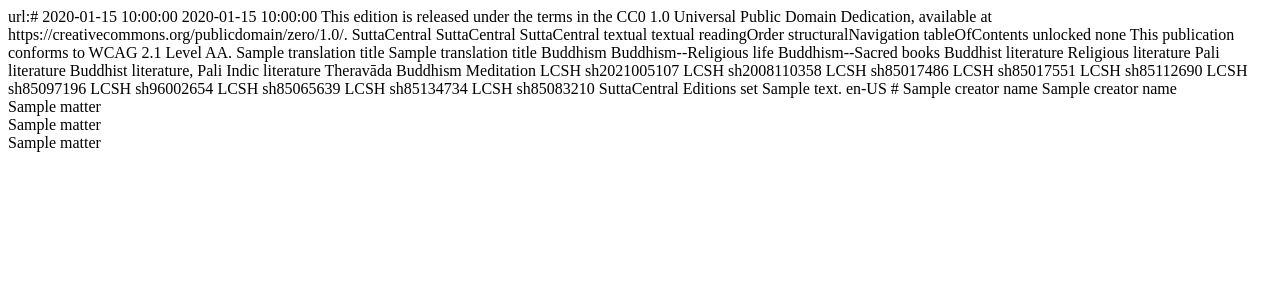
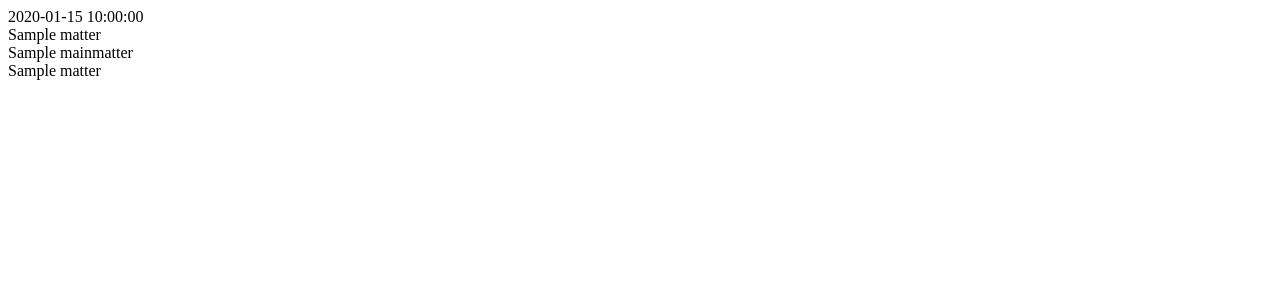
Before and after one commit to suttacentral/publications, a Python web app: template sutta_publisher/src/sutta_publisher/templates/book-template.html in a window 1280 px wide. Shown: the top 300 px of the page. Run offline with Jinja, Linux system fonts and the light colour scheme; the template is opened without the code that fills it: most values are stand-ins (such as "Sample title", 1, 10 or a date in 2020).

Commit message:
Add mainmatter to html file, fix creator's biography, add more details to edition config validator

```diff
--- a/sutta_publisher/src/sutta_publisher/templates/book-template.html
+++ b/sutta_publisher/src/sutta_publisher/templates/book-template.html
@@ -8,69 +8,68 @@
     <meta name="author" content="{{creator_name | safe}}">
     <meta name="viewport" content="width=device-width, initial-scale=1.0">
     <link rel="schema.DC" href="http://purl.org/dc/elements/1.1/">
-    <dc:identifier id="uid">url:{{editions_url | safe}}</dc:identifier>
-    <dc:date>{{created | safe}}</dc:date>
+    <meta name="DC.Identifier" content="{{editions_url | safe}}">
+    <meta name="DC.Date" content="{{created | safe}}">
     <meta property="dcterms:modified">{{updated | safe}}</meta>
-    <dc:rights>This edition is released under the terms in the CC0 1.0 Universal Public Domain Dedication, available at https://creativecommons.org/publicdomain/zero/1.0/.
-    </dc:rights>
-    <dc:publisher id="publisher">SuttaCentral</dc:publisher>
-    <meta property="file-as" refines="#publisher">SuttaCentral</meta>
+    <meta name="DC.Rights" content="This edition is released under the terms in the CC0 1.0 Universal Public Domain Dedication, available at https://creativecommons.org/publicdomain/zero/1.0/.">
+    <meta name="DC.Publisher" content="SuttaCentral">
+{#    <meta property="file-as" refines="#publisher">SuttaCentral</meta>#}
     <link href="http://www.idpf.org/epub/a11y/accessibility-20170105.html#wcag-aa" rel="dcterms:conformsTo" />
-    <meta property="a11y:certifiedBy">SuttaCentral</meta>
-    <meta property="schema:accessMode">textual</meta>
-    <meta property="schema:accessModeSufficient">textual</meta>
-    <meta property="schema:accessibilityFeature">readingOrder</meta>
-    <meta property="schema:accessibilityFeature">structuralNavigation</meta>
-    <meta property="schema:accessibilityFeature">tableOfContents</meta>
-    <meta property="schema:accessibilityFeature">unlocked</meta>
-    <meta property="schema:accessibilityHazard">none</meta>
-    <meta property="schema:accessibilitySummary">This publication conforms to WCAG 2.1 Level AA.</meta>
+{#    <meta property="a11y:certifiedBy">SuttaCentral</meta>#}
+{#    <meta property="schema:accessMode">textual</meta>#}
+{#    <meta property="schema:accessModeSufficient">textual</meta>#}
+{#    <meta property="schema:accessibilityFeature">readingOrder</meta>#}
+{#    <meta property="schema:accessibilityFeature">structuralNavigation</meta>#}
+{#    <meta property="schema:accessibilityFeature">tableOfContents</meta>#}
+{#    <meta property="schema:accessibilityFeature">unlocked</meta>#}
+{#    <meta property="schema:accessibilityHazard">none</meta>#}
+{#    <meta property="schema:accessibilitySummary">This publication conforms to WCAG 2.1 Level AA.</meta>#}
     <link href="onix.xml" media-type="application/xml" properties="onix" rel="record" />
-    <dc:title id="title">{{translation_title | safe}}</dc:title>
-    <meta property="file-as" refines="#title">{{translation_title | safe}}</meta>
-    <dc:subject id="subject-1">Buddhism</dc:subject>
-    <dc:subject id="subject-2">Buddhism--Religious life</dc:subject>
-    <dc:subject id="subject-3">Buddhism--Sacred books</dc:subject>
-    <dc:subject id="subject-4">Buddhist literature</dc:subject>
-    <dc:subject id="subject-5">Religious literature</dc:subject>
-    <dc:subject id="subject-6">Pali literature</dc:subject>
-    <dc:subject id="subject-7">Buddhist literature, Pali</dc:subject>
-    <dc:subject id="subject-8">Indic literature</dc:subject>
-    <dc:subject id="subject-9">Theravāda Buddhism</dc:subject>
-    <dc:subject id="subject-10">Meditation</dc:subject>
-    <meta property="authority" refines="#subject-1">LCSH</meta>
-    <meta property="term" refines="#subject-1">sh2021005107</meta>
-    <meta property="authority" refines="#subject-2">LCSH</meta>
-    <meta property="term" refines="#subject-2">sh2008110358</meta>
-    <meta property="authority" refines="#subject-3">LCSH</meta>
-    <meta property="term" refines="#subject-3">sh85017486</meta>
-    <meta property="authority" refines="#subject-4">LCSH</meta>
-    <meta property="term" refines="#subject-4">sh85017551</meta>
-    <meta property="authority" refines="#subject-5">LCSH</meta>
-    <meta property="term" refines="#subject-5">sh85112690</meta>
-    <meta property="authority" refines="#subject-6">LCSH</meta>
-    <meta property="term" refines="#subject-6">sh85097196</meta>
-    <meta property="authority" refines="#subject-7">LCSH</meta>
-    <meta property="term" refines="#subject-7">sh96002654</meta>
-    <meta property="authority" refines="#subject-8">LCSH</meta>
-    <meta property="term" refines="#subject-8">sh85065639</meta>
-    <meta property="authority" refines="#subject-9">LCSH</meta>
-    <meta property="term" refines="#subject-9">sh85134734</meta>
-    <meta property="authority" refines="#subject-10">LCSH</meta>
-    <meta property="term" refines="#subject-10">sh85083210</meta>
-    <meta id="collection-1" property="belongs-to-collection">SuttaCentral Editions</meta>
-    <meta property="collection-type" refines="#collection-1">set</meta>
-    <dc:description id="description">{{text_description | safe}}</dc:description>
-    <dc:language>en-US</dc:language>
-    <dc:source>{{source_url | safe}}</dc:source>
-    <dc:creator id="author">{{creator_name | safe}}</dc:creator>
-    <dc:contributor id="translator">{{creator_name | safe}}</dc:contributor>
+    <meta name="DC.Title" content="{{translation_title | safe}}">
+{#    <meta property="file-as" refines="#title">{{translation_title | safe}}</meta>#}
+    <meta name="DC.Subject" content="Buddhism">
+    <meta name="DC.Subject" content="Buddhism--Religious life">
+    <meta name="DC.Subject" content="Buddhism--Sacred books">
+    <meta name="DC.Subject" content="Buddhist literature">
+    <meta name="DC.Subject" content="Religious literature">
+    <meta name="DC.Subject" content="Pali literature">
+    <meta name="DC.Subject" content="Buddhist literature, Pali">
+    <meta name="DC.Subject" content="Indic literature">
+    <meta name="DC.Subject" content="Theravāda Buddhism">
+    <meta name="DC.Subject" content=">Meditation">
+{#    <meta property="authority" refines="#subject-1">LCSH</meta>#}
+{#    <meta property="term" refines="#subject-1">sh2021005107</meta>#}
+{#    <meta property="authority" refines="#subject-2">LCSH</meta>#}
+{#    <meta property="term" refines="#subject-2">sh2008110358</meta>#}
+{#    <meta property="authority" refines="#subject-3">LCSH</meta>#}
+{#    <meta property="term" refines="#subject-3">sh85017486</meta>#}
+{#    <meta property="authority" refines="#subject-4">LCSH</meta>#}
+{#    <meta property="term" refines="#subject-4">sh85017551</meta>#}
+{#    <meta property="authority" refines="#subject-5">LCSH</meta>#}
+{#    <meta property="term" refines="#subject-5">sh85112690</meta>#}
+{#    <meta property="authority" refines="#subject-6">LCSH</meta>#}
+{#    <meta property="term" refines="#subject-6">sh85097196</meta>#}
+{#    <meta property="authority" refines="#subject-7">LCSH</meta>#}
+{#    <meta property="term" refines="#subject-7">sh96002654</meta>#}
+{#    <meta property="authority" refines="#subject-8">LCSH</meta>#}
+{#    <meta property="term" refines="#subject-8">sh85065639</meta>#}
+{#    <meta property="authority" refines="#subject-9">LCSH</meta>#}
+{#    <meta property="term" refines="#subject-9">sh85134734</meta>#}
+{#    <meta property="authority" refines="#subject-10">LCSH</meta>#}
+{#    <meta property="term" refines="#subject-10">sh85083210</meta>#}
+{#    <meta id="collection-1" property="belongs-to-collection">SuttaCentral Editions</meta>#}
+{#    <meta property="collection-type" refines="#collection-1">set</meta>#}
+    <meta name="DC.Description" content="{{text_description | safe}}">
+    <meta name="DC.Language" content="en-US">
+    <meta name="DC.Source" content="{{source_url | safe}}">
+    <meta name="DC.Creator" content="{{creator_name | safe}}">
+    <meta name="DC.Contributor" content="{{creator_name | safe}}">
     <style>{{css | safe}}</style>
 </head>
 
 <body>
     <section id='frontmatter'>{% for matter in frontmatter %} {{matter | safe}} {% endfor %}</section>
-    <section id='mainmatter'>{% for matter in frontmatter %} {{matter | safe}} {% endfor %}</section>
+    <section id='mainmatter'>{{mainmatter | safe}}</section>
     <section id='backmatter'>{% for matter in backmatter %} {{matter | safe}} {% endfor %}</section>
 </body>
 
```
Also changed, not shown: sutta_publisher/src/sutta_publisher/css_stylesheets/standalone_html.css (+8 -0 lines), sutta_publisher/src/sutta_publisher/shared/config.py (+8 -5 lines), sutta_publisher/src/sutta_publisher/templates/colophon.html (line endings or trailing spaces).
